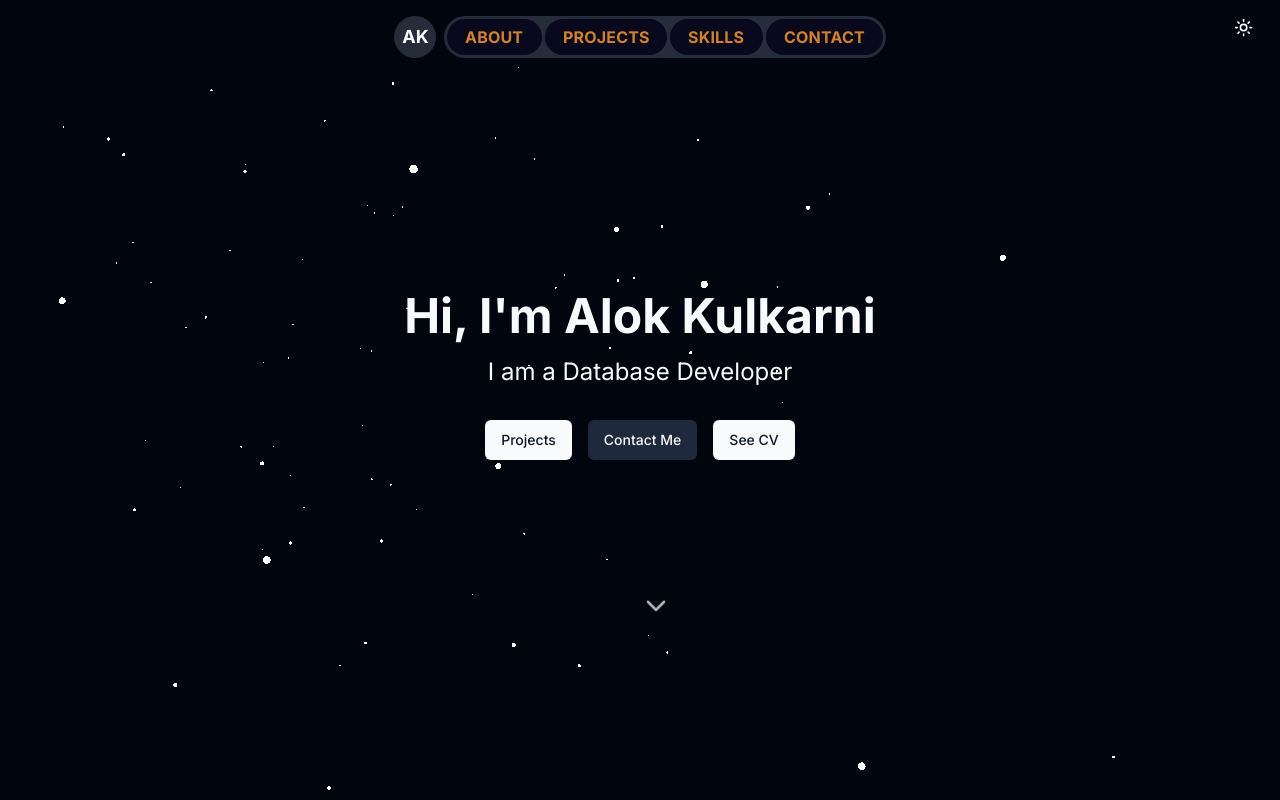
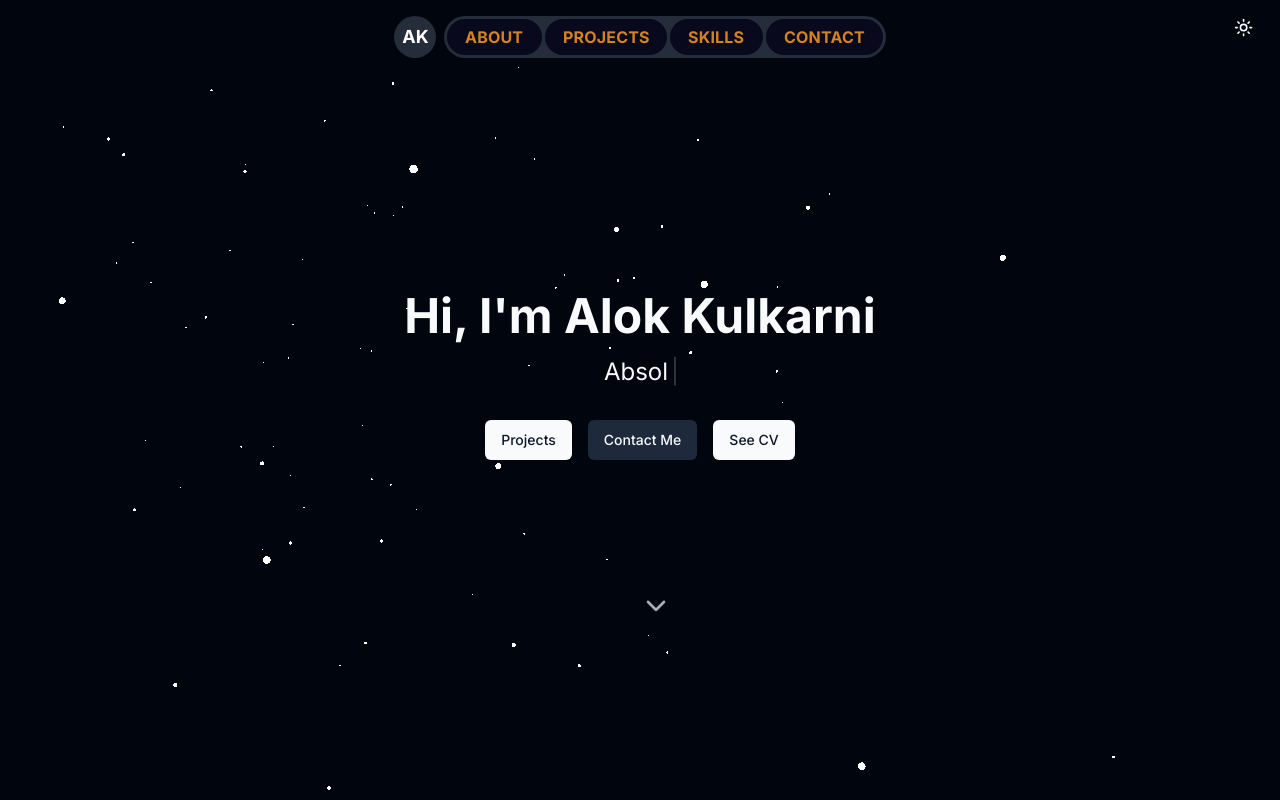
Before and after one commit to AlokKulkarni-11/AK_Portfolio, a React (Vite) app: page / in a window 1280 px wide. Shown: the top 800 px of the page. Built offline with nearby package versions, Linux system fonts and the light colour scheme.

Commit message:
feat: update Hero.tsx

```diff
--- a/src/components/Hero.tsx
+++ b/src/components/Hero.tsx
@@ -21,11 +21,19 @@ const Hero = () => {
           transition={{ duration: 0.5, delay: 0.2 }}
           className="text-2xl"
         >
-          I am a{" "}
-          <Typewriter
-            words={["CSE Student at WCE", "Database Developer", "Full Stack Developer"]}
-            loop={true}
-          />
+        <Typewriter
+          words={[
+            "Student at WCE",
+            "Developer",
+            "Absolute Learner"
+          ]}
+          loop={true}
+          cursor
+          cursorStyle="|"
+          typeSpeed={90}
+          deleteSpeed={50}
+          // delaySpeed={1000}
+        />
         </motion.p>
         <motion.div
           initial={{ opacity: 0, scale: 0.5 }}
```
